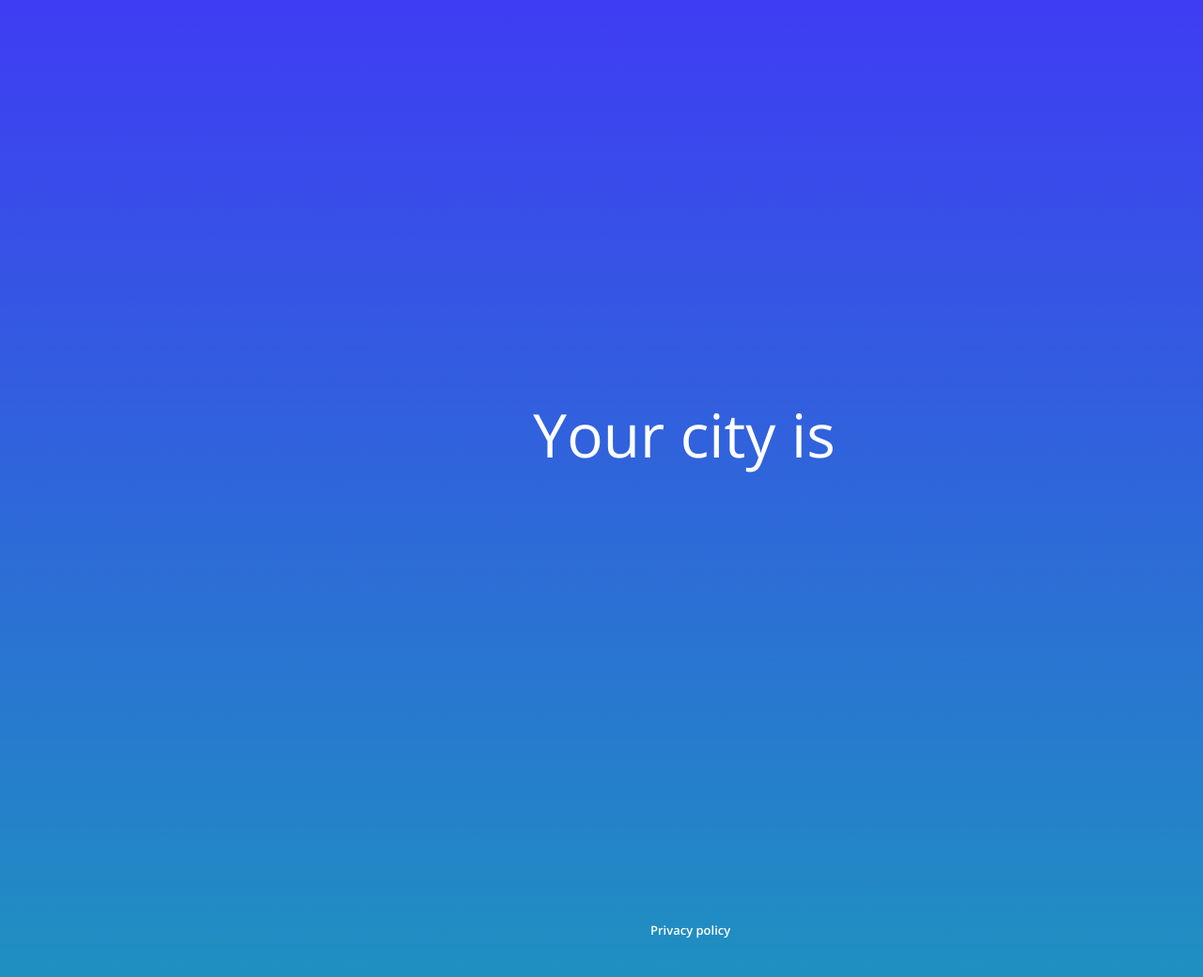
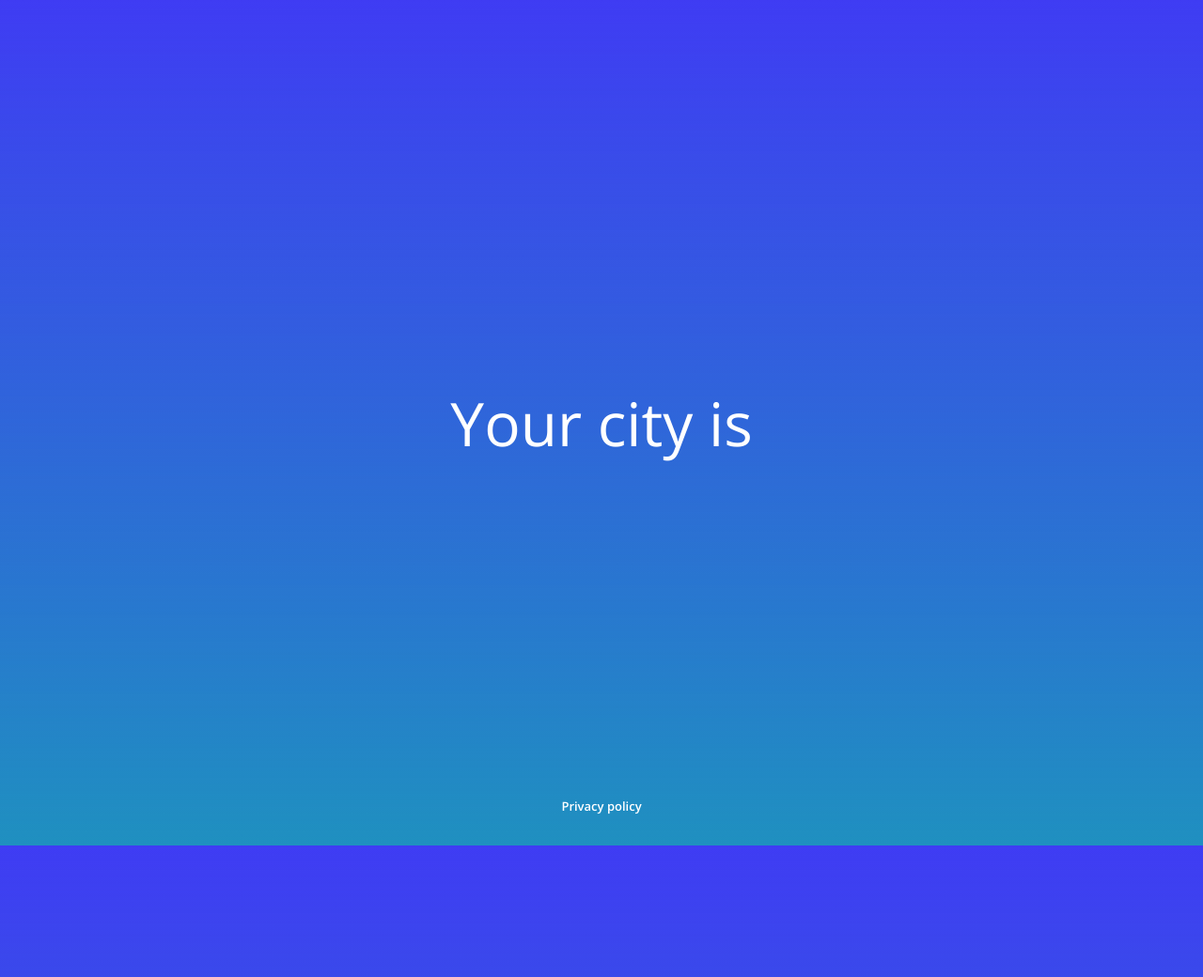
Before and after one commit to connorbreault/WebDevHomework, a Jekyll site: the page built from index.markdown, in a window 1280 px wide. Shown: the whole page at 94% size. Built offline with Jekyll 4.4.1, drawn with Linux system fonts in a browser that asks for light colours; nearby versions of some CDN libraries; after the commit the page ends 900 px from its top, so only the background shows below that.

Commit message:
homepage responsive

```diff
--- a/_includes/header.html
+++ b/_includes/header.html
@@ -12,4 +12,5 @@
     <!-- <link rel="stylesheet" href="../css/home.css"> -->
     <!-- <link rel="stylesheet" href="../css/privacy.css"> -->
     <!-- <link rel="stylesheet" href="../css/fadeIn.css"> -->
+
 </head>
--- a/_layouts/home.html
+++ b/_layouts/home.html
@@ -1,6 +1,7 @@
 {% include header.html %}
 
 <body>
+    <div class="container">
         <div id="textDiv">
             <h2 id="yourCityIs" class="fade-in-slow">Your city is</h2>
             <span class="hidden" id="citySpan">
@@ -8,7 +9,10 @@
             </span>
         </div>
 
+        <div class="footer">
             <a href="/WebDevHomework/privacy" id="privacyLink" class="fade-in-slow">Privacy policy</a>
+        </div>
+    </div>
 
     <script>
         $.ajax({
@@ -25,7 +29,6 @@
         function animate() {
             var textWrapper = document.querySelector('.m12');
             textWrapper.innerHTML = textWrapper.textContent.replace(/\S/g, "<span class='letter'>$&</span>");
-
             anime.timeline({ loop: true })
                 .add({
                     targets: '.m12 .letter',
--- a/css/home.css
+++ b/css/home.css
@@ -17,100 +17,71 @@ body {
     text-align: center;
     color: #FFFFFF;
     font-style: normal;
+    position: fixed;
+    width: fit-content;
+    top: 50%;
+    left: 50%;
+    transform: translate(-50%, -50%);
 }
 
 #yourCityIs{
     font-weight: normal;
+    margin: 0px auto
 }
 
 #cityAJAX{
     font-weight: bold;
     border-bottom: 6px solid currentColor;
     display: inline-block;
+    margin: 0px auto;
 }
 
 #privacyLink{
-    position: absolute;
-    width: 90px;
     height: 18px;
     font-family: 'Open Sans', sans-serif;
     font-weight: bold;
     font-size: 13px;
     line-height: 18px;
-    display: flex;
     align-items: center;
     text-align: center;
     color: #FFFFFF;
-    text-decoration: none
+    text-decoration: none;
+    position: fixed;
+    left: 0;
+    bottom: 0;
+    width: 100%;
+    color: white;
+    text-align: center;
+    margin-bottom: 33px
 }
 
 
 /* UNDER 545px */
 @media only screen and ( max-width: 544px ) {
-    #textDiv{
-        width: 215px;
-        height: 110px;
-        margin: 358px auto auto auto;
-    }
-
     #yourCityIs{
-        position: absolute;
         text-align: center;
-        width: 121px;
         height: 33px;
-        left: 126px;
-        top: 358px;
         font-size: 24px;
         line-height: 33px;
     }
 
     #cityAJAX{
-        position: absolute;
-        width: 215px;
         height: 49px;
-        left: 80px;
-        top: 405px;
         font-size: 36px;
         line-height: 49px;
-    }
-
-    #privacyLink{
-        left: 142px;
-        top: 768px;
     }
 }
 
 
 /* OVER 545px */
 @media only screen and ( min-width: 545px ) {
-    body{
-        position: relative;
-    width: 1440px;
-    height: 1024px;
-    }
-    #textDiv{
-        position: absolute;
-        width: 430px;
-        height: 217px;
-        left: 505px;
-    }
-
     #yourCityIs{
         font-size: 64px;
         line-height: 87px;
-        margin: 411px auto 0px auto
     }
-
     #cityAJAX{
-        font-style: normal;
         font-size: 72px;
         line-height: 98px;
         margin: 0px auto
     }
-
-    #privacyLink{
-        left: 684px;
-        top: 973px;
-        margin-bottom: 33px
-    }
 }
```
Lines whose indentation alone changed are shown as unchanged.
